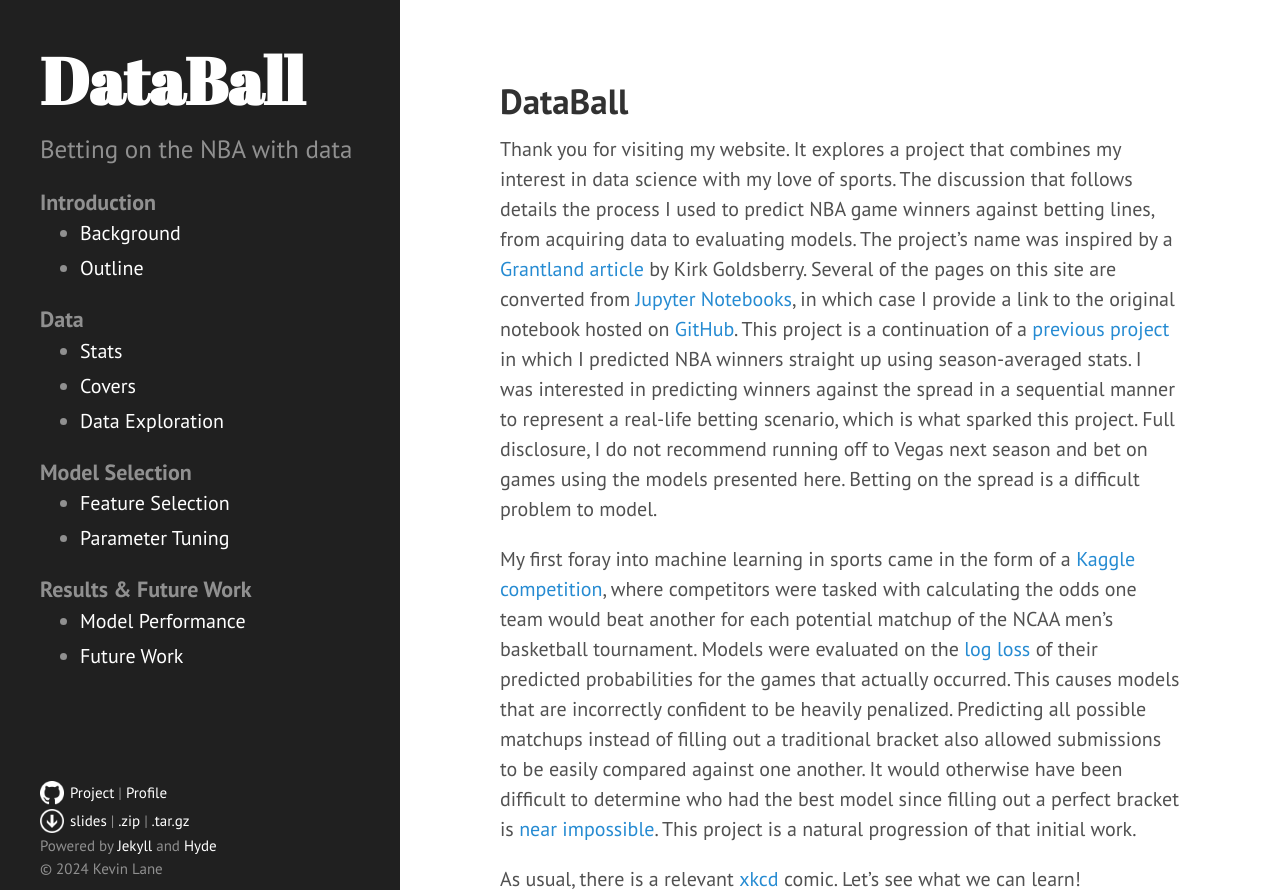
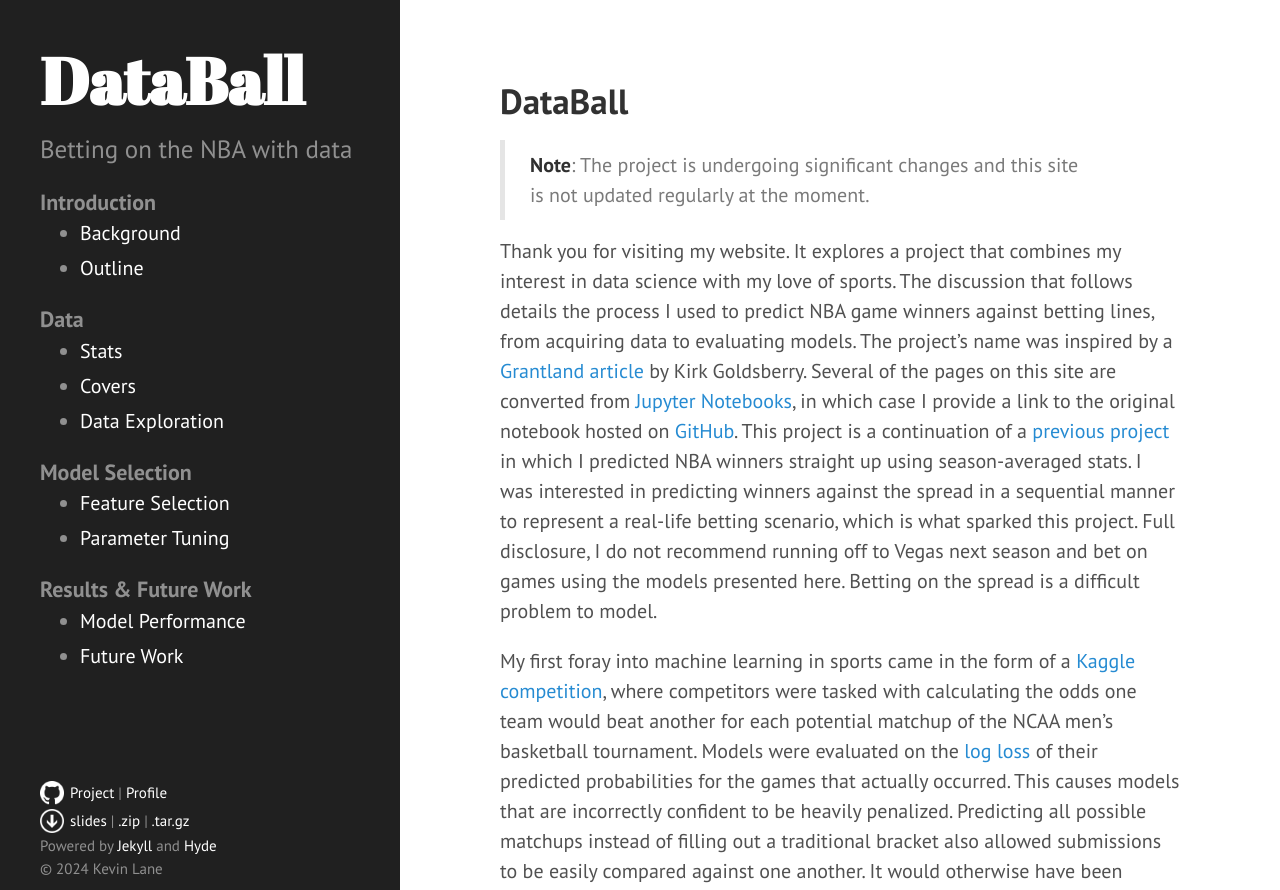
Before and after one commit to klane/databall, a Jekyll site: the page built from docs/index.md, in a window 1280 px wide and 900 px high, cut to the strip 0-890 px from the top of the window. Built offline with Jekyll 4.4.1, drawn with Linux system fonts in a browser that asks for light colours.

Commit message:
Add note

```diff
--- a/docs/index.md
+++ b/docs/index.md
@@ -4,6 +4,8 @@ title: Home
 ---
 
 # DataBall
+
+> **Note**: The project is undergoing significant changes and this site is not updated regularly at the moment.
 
 Thank you for visiting my website. It explores a project that combines my interest in data science with my love of sports. The discussion that follows details the process I used to predict NBA game winners against betting lines, from acquiring data to evaluating models. The project's name was inspired by a [Grantland article](http://grantland.com/features/expected-value-possession-nba-analytics/) by Kirk Goldsberry. Several of the pages on this site are converted from [Jupyter Notebooks](http://jupyter.org/), in which case I provide a link to the original notebook hosted on [GitHub]({{ site.github.repository_url }}). This project is a continuation of a [previous project](https://klane.github.io/databall1/) in which I predicted NBA winners straight up using season-averaged stats. I was interested in predicting winners against the spread in a sequential manner to represent a real-life betting scenario, which is what sparked this project. Full disclosure, I do not recommend running off to Vegas next season and bet on games using the models presented here. Betting on the spread is a difficult problem to model.
 
```
